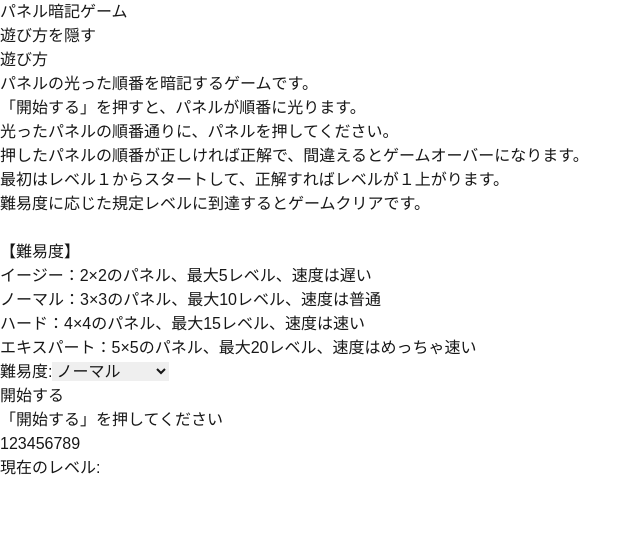
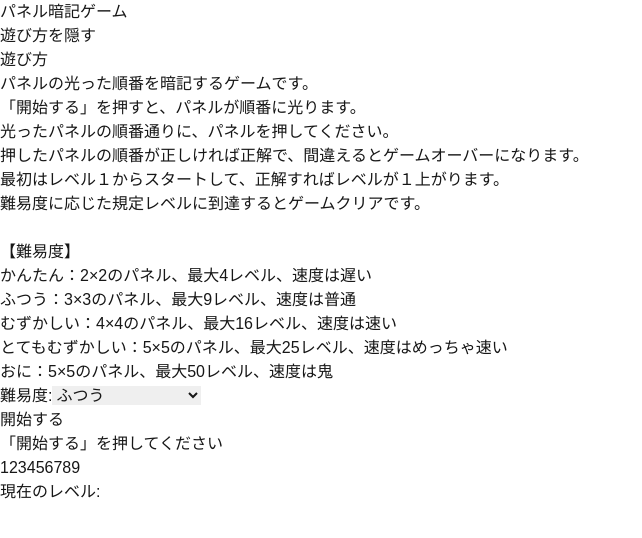
Before and after one commit to mizuta0711/games-MemoryPanel, a Next.js app: page / in a window 1280 px wide. Both pictures are taken after a click on the button "遊び方を見る". Shown: the top 538 px of the page, without its empty margins (0-642 px from the left). Built offline with nearby package versions, Linux system fonts and the light colour scheme.

Commit message:
難易度：おに、を追加

```diff
--- a/src/app/GameManager.ts
+++ b/src/app/GameManager.ts
@@ -59,7 +59,7 @@ export class GameManager {
         return this.gridSize;
     }
 
-    // 難易度に応じたタイミングを取得
+    // 難易度に応じた表示タイミングを取得
     private getDifficultyTiming(difficulty: GameDifficulty): number {
         switch (difficulty) {
             case 'easy':
@@ -70,6 +70,8 @@ export class GameManager {
                 return 500;
             case 'expert':
                 return 250;
+            case 'oni':
+                return 100;
             default:
                 return 1000;
         }
@@ -86,6 +88,8 @@ export class GameManager {
                 return 4;
             case 'expert':
                 return 5;
+            case 'oni':
+                return 5;
             default:
                 return 4;
         }
@@ -95,13 +99,15 @@ export class GameManager {
     private getDifficultyMaxSequence(difficulty: GameDifficulty): number {
         switch (difficulty) {
             case 'easy':
-                return 5;
+                return 4;
             case 'normal':
-                return 10;
+                return 9;
             case 'hard':
-                return 15;
+                return 16;
             case 'expert':
-                return 20;
+                return 25;
+            case 'oni':
+                return 50;
             default:
                 return 10;
         }
--- a/src/app/page.tsx
+++ b/src/app/page.tsx
@@ -79,10 +79,11 @@ export default function Home() {
               <p>難易度に応じた規定レベルに到達するとゲームクリアです。</p>
               <br />
               <p>【難易度】</p>
-              <p>イージー：2×2のパネル、最大5レベル、速度は遅い</p>
-              <p>ノーマル：3×3のパネル、最大10レベル、速度は普通</p>
-              <p>ハード：4×4のパネル、最大15レベル、速度は速い</p>
-              <p>エキスパート：5×5のパネル、最大20レベル、速度はめっちゃ速い</p>
+              <p>かんたん：2×2のパネル、最大4レベル、速度は遅い</p>
+              <p>ふつう：3×3のパネル、最大9レベル、速度は普通</p>
+              <p>むずかしい：4×4のパネル、最大16レベル、速度は速い</p>
+              <p>とてもむずかしい：5×5のパネル、最大25レベル、速度はめっちゃ速い</p>
+              <p>おに：5×5のパネル、最大50レベル、速度は鬼</p>
             </div>
           )}
         </div>
@@ -96,10 +97,11 @@ export default function Home() {
             className="px-2 py-1 border rounded"
             disabled={gameManager.isPlaying}
           >
-            <option value="easy">イージー</option>
-            <option value="normal">ノーマル</option>
-            <option value="hard">ハード</option>
-            <option value="expert">エキスパート</option>
+            <option value="easy">かんたん</option>
+            <option value="normal">ふつう</option>
+            <option value="hard">むずかしい</option>
+            <option value="expert">とてもむずかしい</option>
+            <option value="oni">おに</option>
           </select>
         </div>
 
--- a/src/app/types.ts
+++ b/src/app/types.ts
@@ -1 +1 @@
-export type GameDifficulty = 'easy' | 'normal' | 'hard' | 'expert';
+export type GameDifficulty = 'easy' | 'normal' | 'hard' | 'expert' | 'oni';
```
